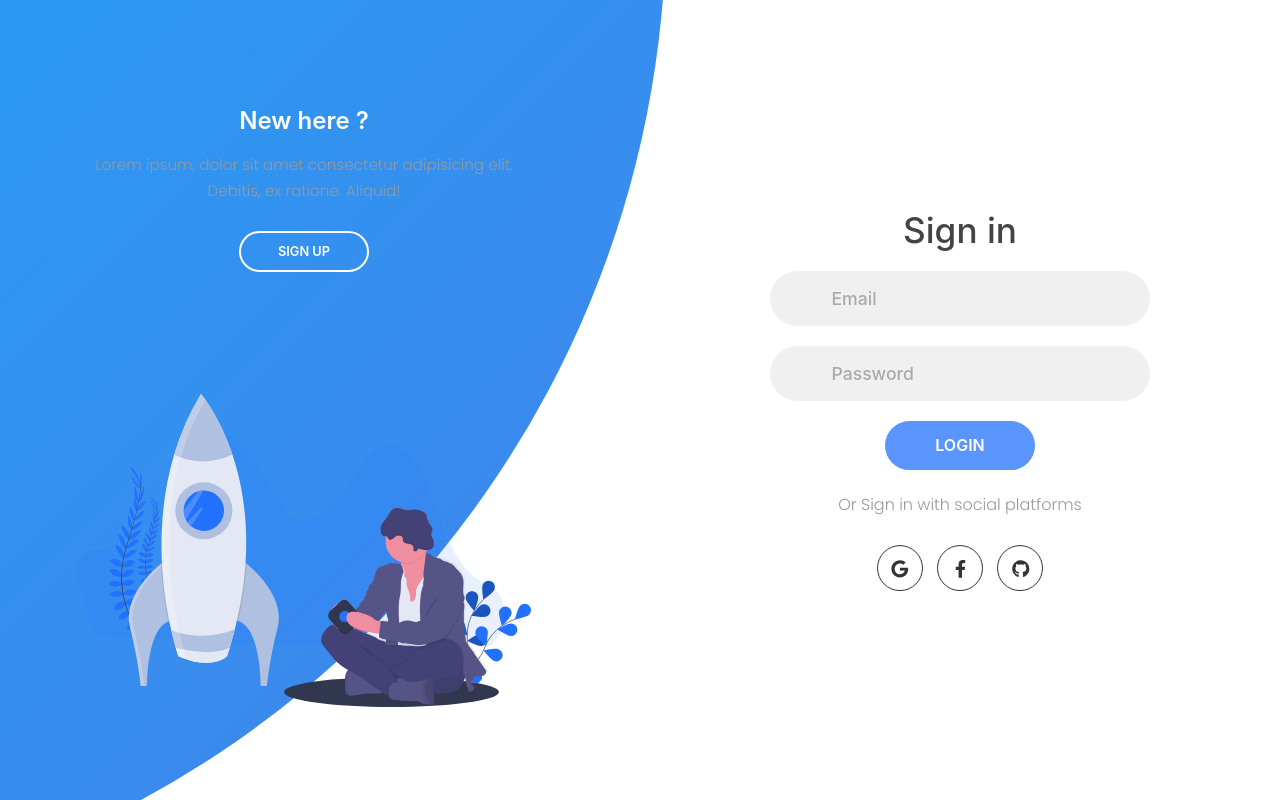
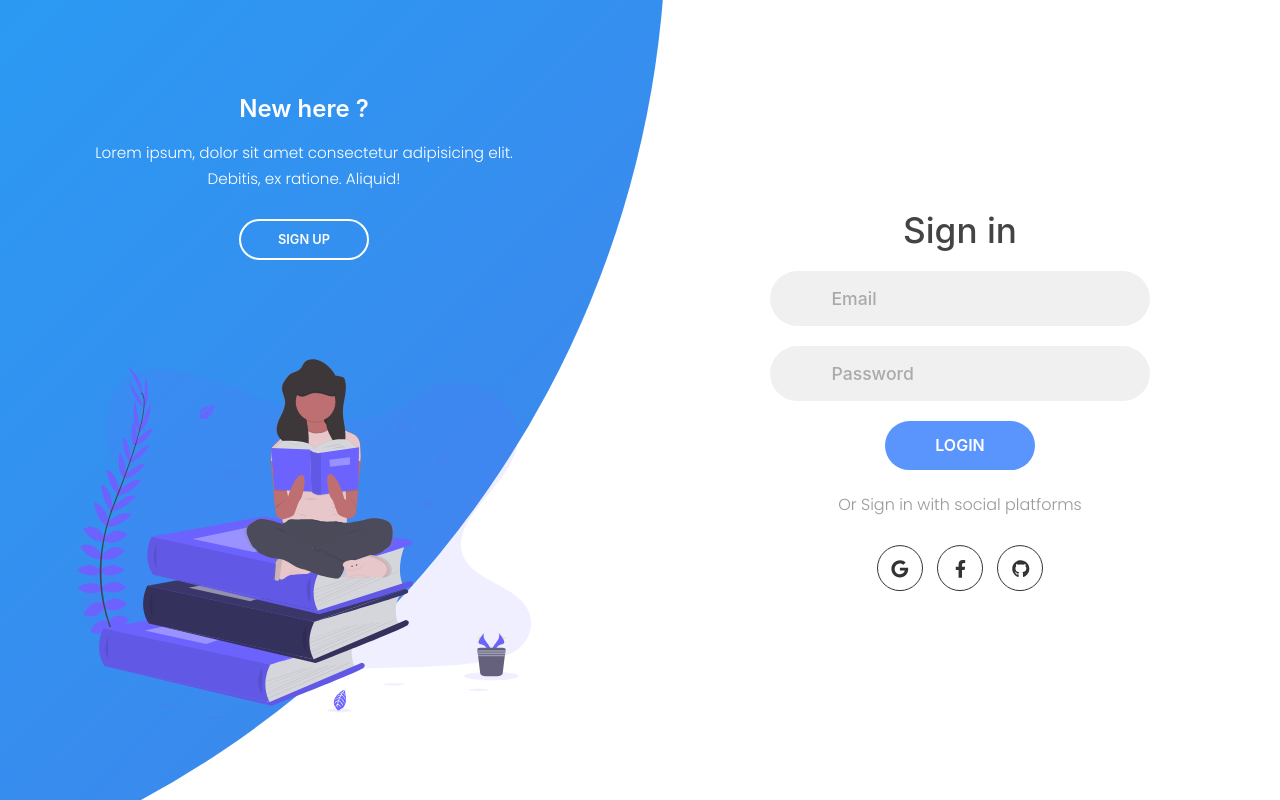
Before and after one commit to devSahinur/dev-book-client, a React (Create React App) app: page /login in a window 1280 px wide. Built offline with nearby package versions, Linux system fonts and the light colour scheme.

Commit message:
some image change

```diff
--- a/src/components/Login/Login.css
+++ b/src/components/Login/Login.css
@@ -9,6 +9,9 @@
 body,
 input {
   font-family: "Poppins", sans-serif;
+}
+.login-p{
+  color: white;
 }
 
 .containerr {
--- a/src/components/Login/Login.js
+++ b/src/components/Login/Login.js
@@ -179,7 +179,7 @@ const Login = () => {
                 <div className="panel left-panel">
                 <div className="content">
                     <h3>New here ?</h3>
-                    <p>
+                    <p className='login-p'>
                     Lorem ipsum, dolor sit amet consectetur adipisicing elit. Debitis,
                     ex ratione. Aliquid!
                     </p>
@@ -192,7 +192,7 @@ const Login = () => {
                 <div className="panel right-panel">
                 <div className="content">
                     <h3>One of us ?</h3>
-                    <p>
+                    <p className='login-p'>
                     Lorem ipsum dolor sit amet consectetur adipisicing elit. Nostrum
                     laboriosam ad deleniti.
                     </p>
```
Also changed, not shown: src/image/desk.svg, src/image/rocket.svg.
